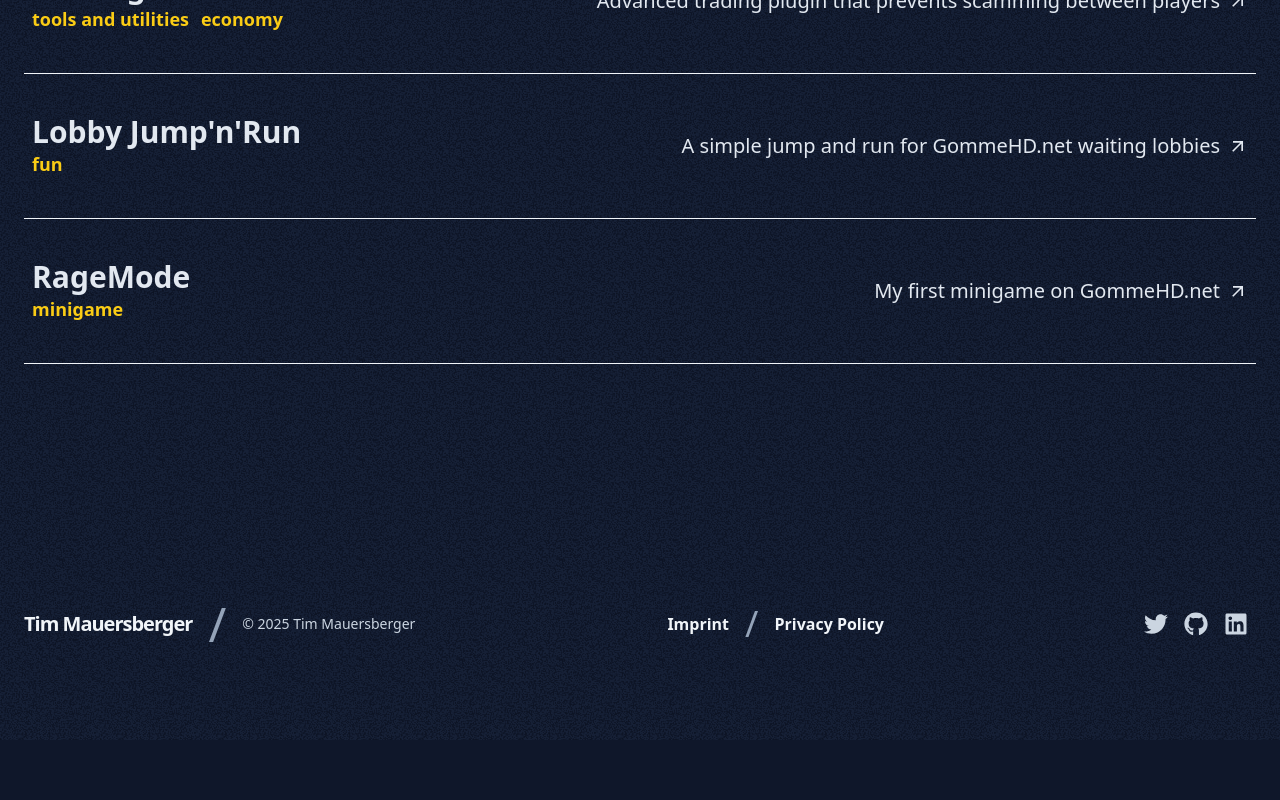
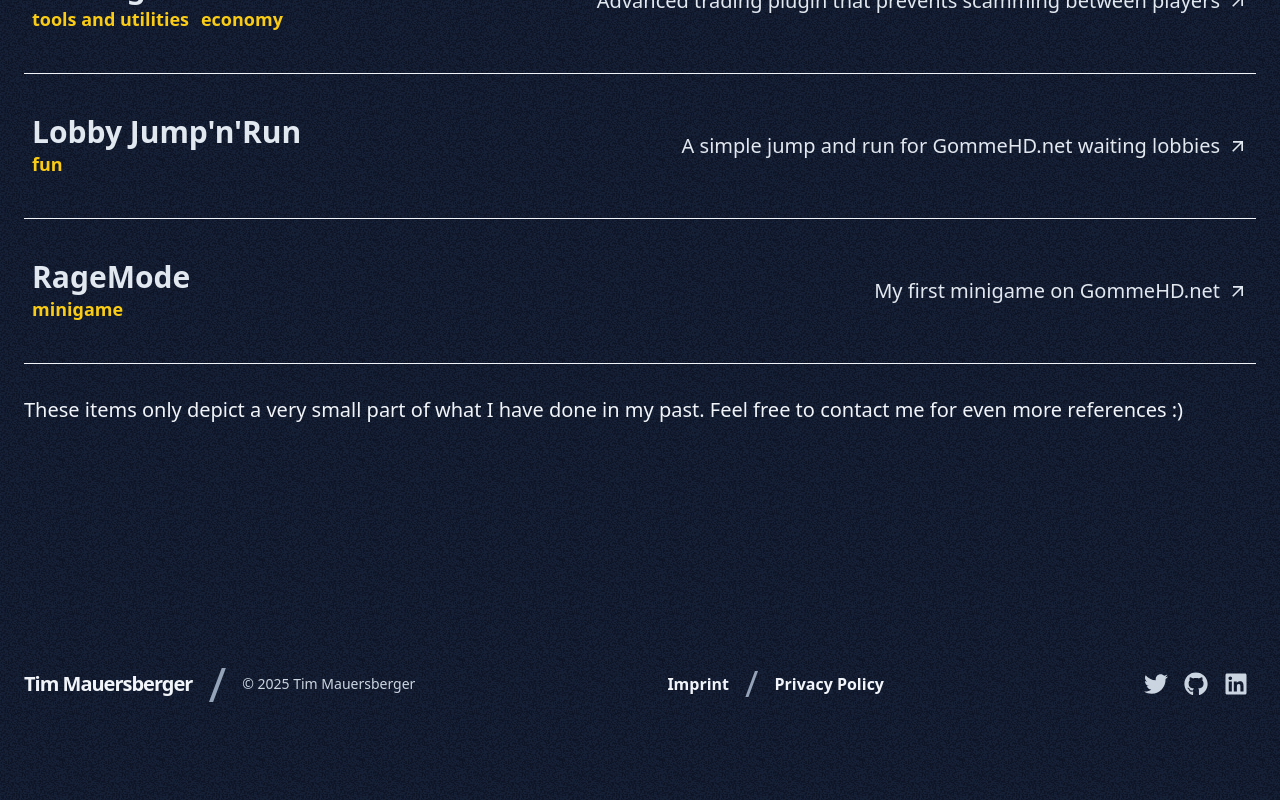
Before and after one commit to devtmxx/portfolio-website, a Next.js app: page /my-work in a window 1280 px wide. Shown: the part 518-1318 px from the top of the page. Before the commit the page ends 1258 px from the top, so only its background shows below. Built offline with nearby package versions, Linux system fonts and the light colour scheme.

Commit message:
Added a disclaimer to my work page

```diff
--- a/app/(root)/my-work/page.tsx
+++ b/app/(root)/my-work/page.tsx
@@ -5,6 +5,11 @@ const MyWorkPage = () => {
   return (
     <Bounded>
       <ContentList />
+
+      <p className="text-slate-100 text-xl mt-8">
+        These items only depict a very small part of what I have done in my
+        past. Feel free to contact me for even more references :)
+      </p>
     </Bounded>
   );
 };
```
